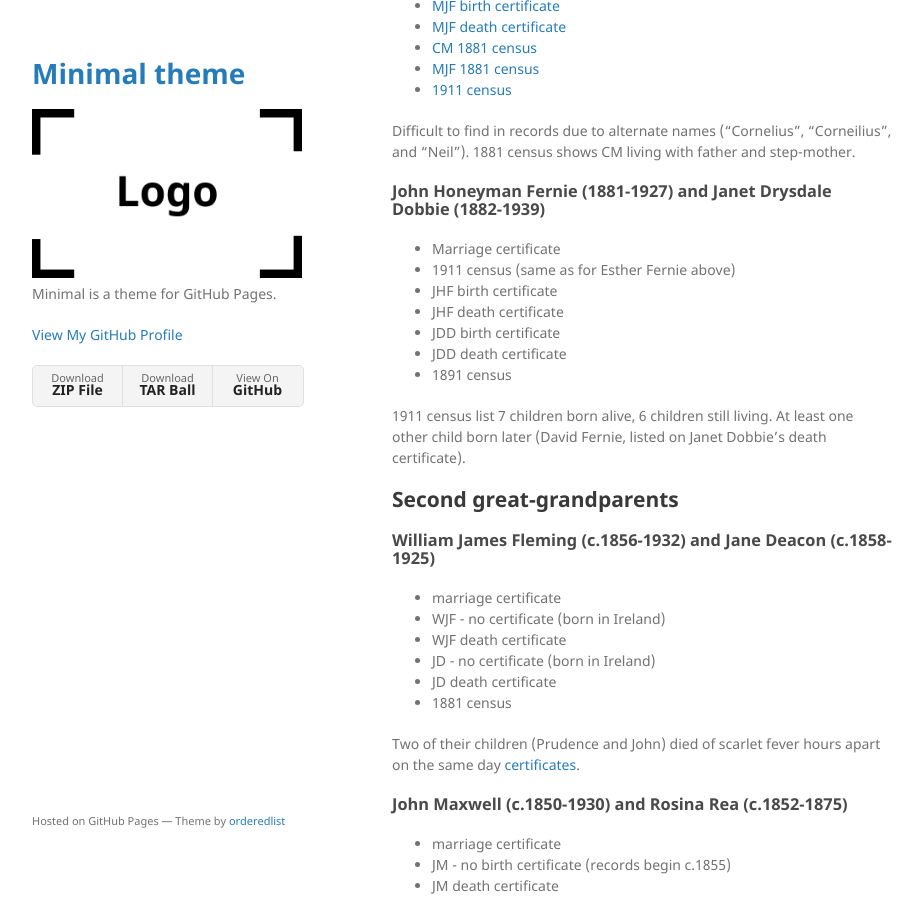
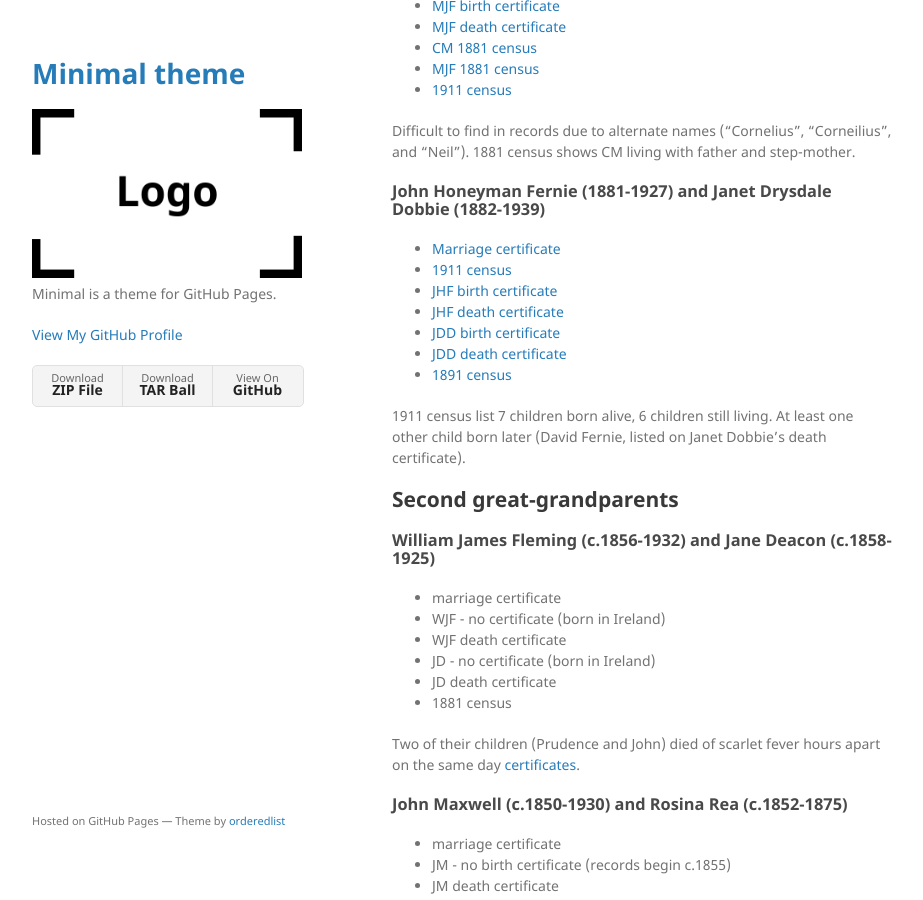
Before and after one commit to rfj1961/rfj1961.github.io, a Jekyll site: the page built from jfm1933.md, in a window 1280 px wide and 900 px high, scrolled down 607 px. Shown: the whole window, without its empty margins (178-1101 px from the left). Built offline with Jekyll 4.4.1, drawn with Linux system fonts in a browser that asks for light colours; our own code applies the rules of GitHub Pages for plain Markdown files.

Commit message:
great-grandparents02

```diff
--- a/jfm1933.md
+++ b/jfm1933.md
@@ -32,13 +32,13 @@ Many Fernies were born in Kinross 1900-1927. Likely more siblings in addition to
 Difficult to find in records due to alternate names ("Cornelius", "Corneilius", and "Neil"). 1881 census shows CM living with father and step-mother.
 
 ### John Honeyman Fernie (1881-1927) and Janet Drysdale Dobbie (1882-1939)
-- Marriage certificate
-- 1911 census (same as for Esther Fernie above)
-- JHF birth certificate
-- JHF death certificate
-- JDD birth certificate
-- JDD death certificate
-- 1891 census
+- [Marriage certificate]()
+- [1911 census](1911_census_john_fernie_janet_dobbie.pdf)
+- [JHF birth certificate](1881_birth_john_honeyman_fernie.pdf)
+- [JHF death certificate](1927_death_john_fernie.jpg)
+- [JDD birth certificate](1882_birth_janet_drysdale_dobbie.pdf)
+- [JDD death certificate](1939_death_janet_fernie.pdf)
+- [1891 census](1891_census_janet_drysdale_dobbie.pdf)
 
 1911 census list 7 children born alive, 6 children still living. At least one other child born later (David Fernie, listed on Janet Dobbie's death certificate).
 
```
Also changed, not shown: 1927_death_john_fernie.jpg (added), 5 other files.
